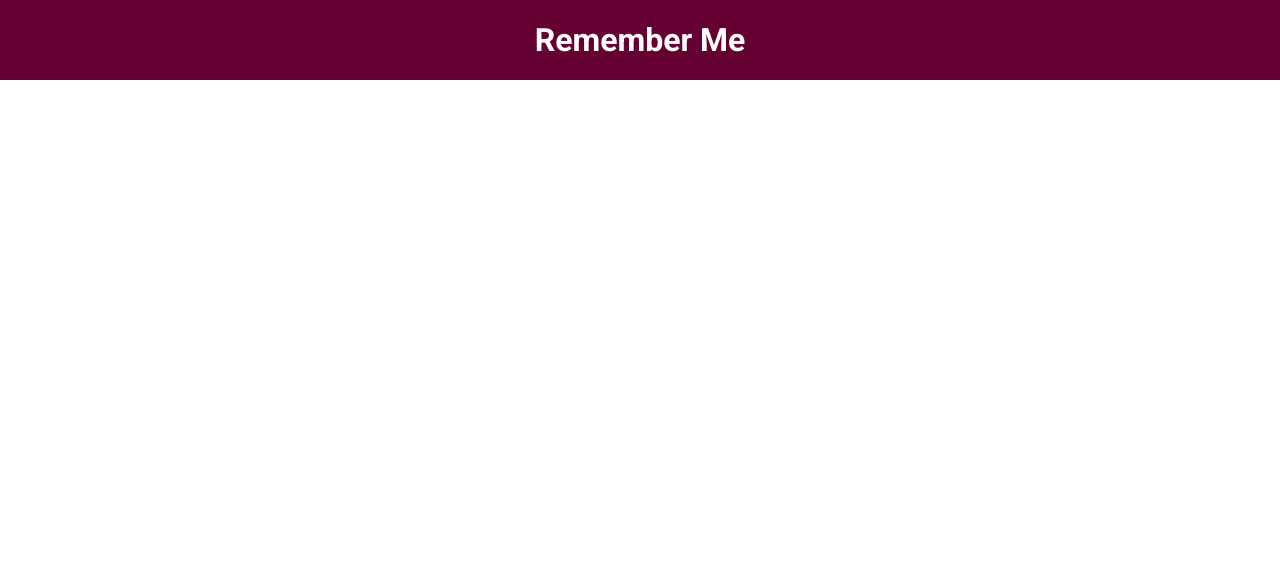
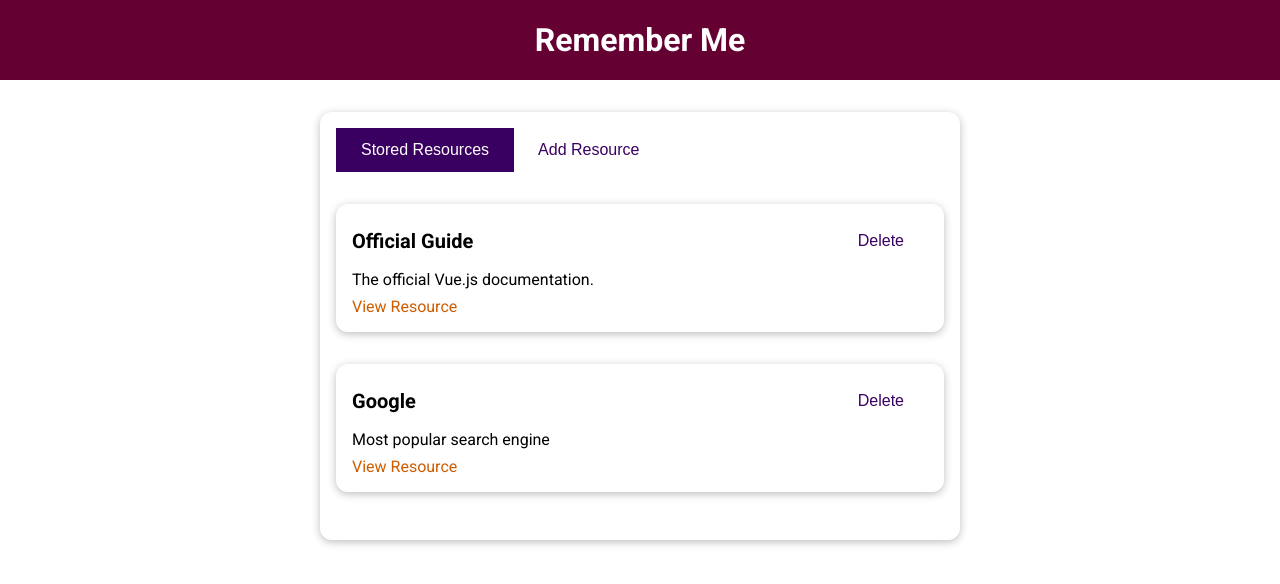
Before and after one commit to tosbaa/Learning-Resources, a Vue app: page / in a window 1280 px wide. Shown: the top 584 px of the page. Built offline with nearby package versions, Linux system fonts and the light colour scheme.

Commit message:
Moved the data and added active button styles

```diff
--- a/src/App.vue
+++ b/src/App.vue
@@ -1,31 +1,13 @@
 <template>
   <the-header title="Remember Me"></the-header>
-  <stored-resources :resources="storedResources"></stored-resources>
+  <the-resources></the-resources>
 </template>
 
 <script>
-import StoredResources from "./components/learning-resource/StoredResources";
 import TheHeader from "./components/layouts/TheHeader.vue";
+import TheResources from "./components/learning-resource/TheResources"
 export default {
-  components: { StoredResources, TheHeader },
-  data() {
-    return {
-      storedResources: [
-        {
-          id: "official-guide",
-          title: "Official Guide",
-          description: "The official Vue.js documentation.",
-          link: "https://vuejs.org",
-        },
-        {
-          id: "google",
-          title: "Google",
-          description: "Most popular search engine",
-          link: "https://www.google.com",
-        },
-      ],
-    };
-  },
+  components: { TheResources, TheHeader },
 };
 </script>
 
--- a/src/components/learning-resource/TheResources.vue
+++ b/src/components/learning-resource/TheResources.vue
@@ -1,30 +1,61 @@
 <template>
   <base-card>
-    <base-button @click="selecTab('stored-resources')"
+    <base-button @click="selectTab('stored-resources')" :mode="storedButtonMode"
       >Stored Resources</base-button
     >
-    <base-button @click="selecTab('add-resources')">Add Resource</base-button>
+    <base-button @click="selectTab('add-resource')" :mode="addButtonMode"
+      >Add Resource</base-button
+    >
     <component :is="selectedTab"></component>
   </base-card>
 </template>
 
 <script>
-import StoredResources from "./StoredResources.vue"
-import AddResource from "./AddResource.vue"
+import StoredResources from "./StoredResources.vue";
+import AddResource from "./AddResource.vue";
 export default {
   components: {
-    StoredResources, AddResource
+    StoredResources,
+    AddResource,
   },
 
   data() {
     return {
       selectedTab: "stored-resources",
+      storedResources: [
+        {
+          id: "official-guide",
+          title: "Official Guide",
+          description: "The official Vue.js documentation.",
+          link: "https://vuejs.org",
+        },
+        {
+          id: "google",
+          title: "Google",
+          description: "Most popular search engine",
+          link: "https://www.google.com",
+        },
+      ],
     };
+  },
+
+  computed: {
+    storedButtonMode() {
+      return this.selectedTab === "stored-resources" ? null : "flat";
+    },
+    addButtonMode() {
+      return this.selectedTab === "add-resource" ? null : "flat";
+    }
   },
   methods: {
     selectTab(tab) {
       this.selectedTab = tab;
     },
   },
+  provide() {
+    return {
+      resources: this.storedResources,
+    };
+  },
 };
 </script>
```
